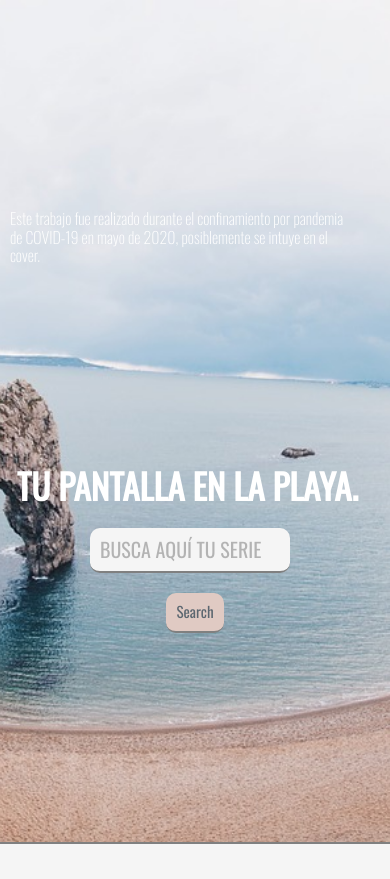
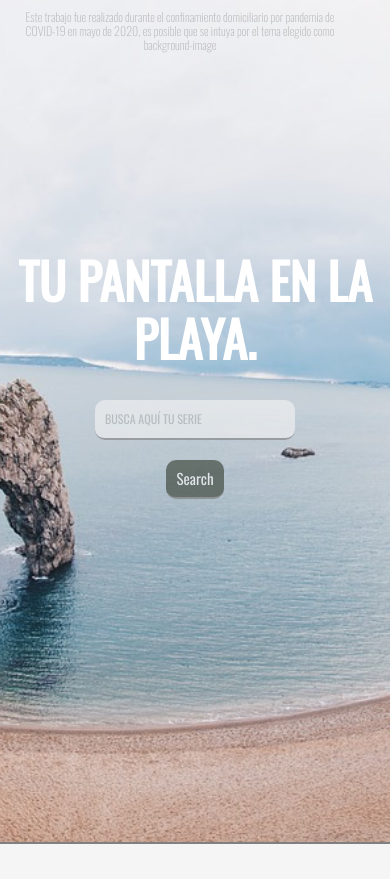
Before and after one commit to Elena-Gallego/tu-pantalla-en-la-playa, a website: page src/html/index.html in a window 390 px wide. Drawn offline with nearby package versions, Linux system fonts and the light colour scheme; files that its build step writes are made by us from their sources; files whose address does not match are found by name.

Commit message:
adjusting responsive design

```diff
--- a/src/html/partials/header.html
+++ b/src/html/partials/header.html
@@ -2,16 +2,16 @@
   <div class="header-wrapper">
 
     <button class="button-search js-button-search" type="button">
-      <a class="text-search-button" href="#main" title=" Search-button"
-        >Search</a
-      >
+      <a class="text-search-button" href="#main" title=" Search-button">Search
+      </a>
     </button>
+
     <input
       class="input-text js-input-text"
       type="text"
       placeholder="Busca aquí tu serie"
     />
     <h1 class="h1">tu pantalla en la playa.</h1>
-    <h2 class="h2">Este trabajo fue realizado durante el confinamiento por pandemia de COVID-19 en mayo de 2020, posiblemente se intuye en el cover.</h2>
+    <h2 class="h2">Este trabajo fue realizado durante el confinamiento domiciliario por pandemia de COVID-19 en mayo de 2020, es posible que se intuya por el tema elegido como background-image</h2>
   </div>
 </header>
--- a/src/scss/layout/_header.scss
+++ b/src/scss/layout/_header.scss
@@ -6,7 +6,7 @@
 .header-wrapper {
   display: flex;
   flex-direction: column-reverse;
-  justify-content: center;
+  justify-content: flex-end;
   align-items: center;
   padding: 10px;
   width: 100vw;
@@ -18,18 +18,18 @@
   margin-bottom: 5px;
   @media all and (min-width: 768px) {
     height: 100vh;
+    justify-content: flex-end;
   }
   @media all and (min-width: 1200px) {
     height: 100vh;
   }
 
   .h1 {
-    text-align: end;
+    text-align: center;
     margin-top: 200px;
-    margin-right: 15px;
     color: white;
     text-transform: uppercase;
-    font-size: 35px;
+    font-size: 50px;
     font-weight: bold;
     @media all and (min-width: 768px) {
       margin-top: 200px;
@@ -40,31 +40,40 @@
       display: flex;
       flex-direction: row;
       justify-content: flex-end;
-      margin-top: 200px;
+      margin-top: 380px;
       margin-right: 30px;
       font-size: 80px;
     }
   }
   .h2 {
     display: flex;
-    justify-content: flex-end;
-    align-items: baseline;
-    color: white;
+    justify-content: center;
+    align-items: center;
+    text-align: center;
+    color: grey;
+    opacity: 0.5;
     font-weight: 100;
-    font-size: 16px;
+    font-size: 12px;
     margin-right: 30px;
+    @media all and (min-width: 768px) {
+      justify-content: space-around;
+      font-size: 18px;
+    }
+    @media all and (min-width: 1200px) {
+      font-size: 18px;
+    }
   }
 }
 .input-text {
   width: 30%;
-  font-size: 20px;
+  font-size: 12px;
   padding: 10px;
   color: grey;
   min-width: 200px;
   min-height: 40px;
   background-color: whitesmoke;
+  opacity: 0.6;
   border-radius: 10px;
-  margin-right: 10px;
   text-transform: uppercase;
 
   outline: 0;
@@ -88,8 +97,9 @@
   margin-top: 20px;
   border-radius: 10px;
   font-size: 15px;
-  color: #5c6770;
-  background-color: #e0cac3;
+  color: whitesmoke;
+  background-color: #444d43;
+  opacity: 0.7;
   outline: 0;
   transition: font-size ease 0.3s;
   &:hover {
```
